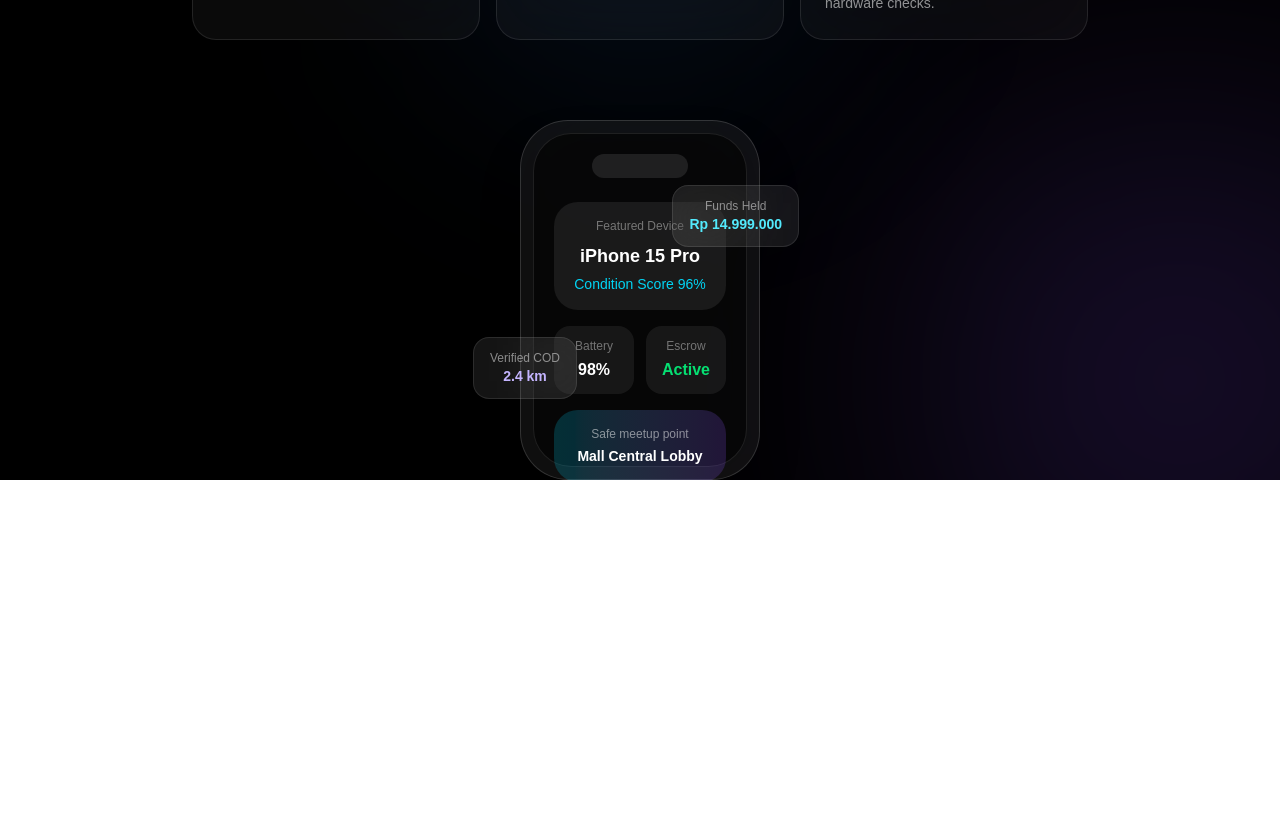
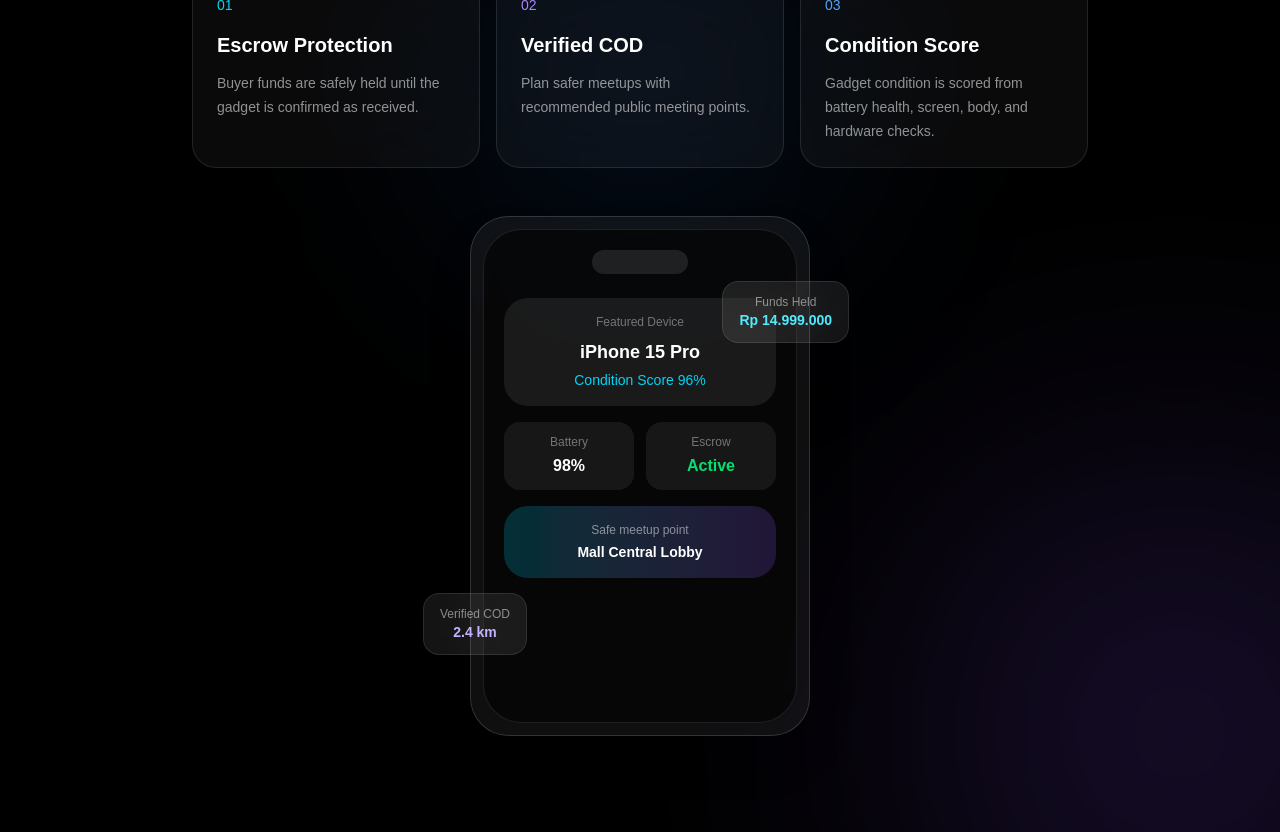
Before and after one commit to Rexlicky/gadgetswap, a Next.js app: page / in a window 1280 px wide. Shown: the part 680-1512 px from the top of the page. Before the commit the page ends 1160 px from the top, so only its background shows below. Built offline with nearby package versions, Linux system fonts and the light colour scheme.

Commit message:
style: resize floating gadget mockup

```diff
--- a/src/app/page.js
+++ b/src/app/page.js
@@ -22,7 +22,7 @@ export default function Home() {
         </div>
       </nav>
 
-      <section className="relative z-10 min-h-screen flex items-center justify-center px-6">
+      <section className="relative z-10 flex min-h-screen items-center justify-center px-6 pt-32">
         <div className="text-center max-w-4xl">
           <p className="text-cyan-400 font-medium mb-4">
             Premium Gadget Marketplace
@@ -75,8 +75,8 @@ export default function Home() {
               </p>
             </div>
           </div>
-          <div className="mt-20 flex justify-center">
-            <div className="relative h-[360px] w-[240px] rounded-[3rem] border border-white/15 bg-white/[0.06] p-3 shadow-2xl backdrop-blur-2xl">
+          <div className="mt-12 flex justify-center pb-24">
+            <div className="relative h-[520px] w-[340px] rounded-[2.4rem] border border-white/15 bg-white/[0.06] p-3 shadow-2xl backdrop-blur-2xl">
               <div className="h-full w-full rounded-[2.4rem] border border-white/10 bg-black/60 p-5">
                 <div className="mx-auto mb-6 h-6 w-24 rounded-full bg-white/10" />
 
```
